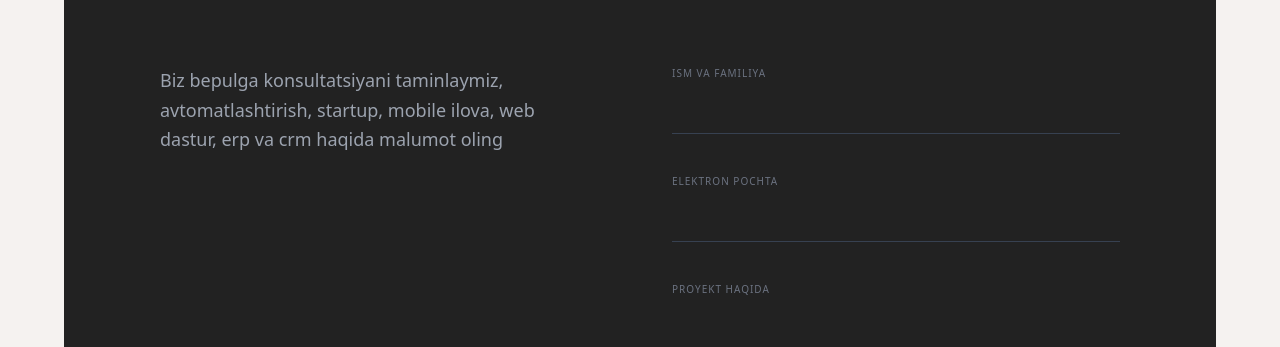
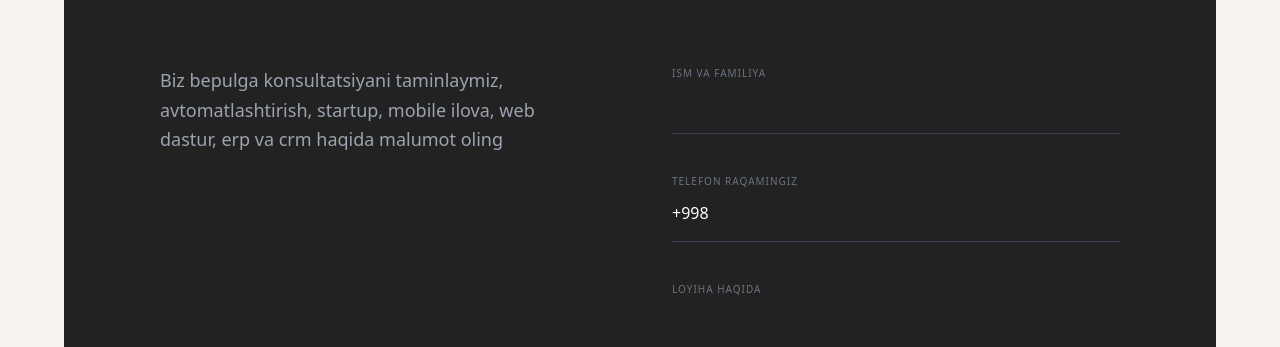
Before and after one commit to the-ict/qoshiq, a React (Create React App) app: page / in a window 1280 px wide. Shown: the part 6259-6606 px from the top of the page. Built offline with nearby package versions, Linux system fonts and the light colour scheme.

Commit message:
add: Contacting made work

```diff
--- a/package.json
+++ b/package.json
@@ -12,6 +12,7 @@
     "@types/node": "^16.18.126",
     "@types/react": "^19.2.14",
     "@types/react-dom": "^19.2.3",
+    "axios": "^1.16.0",
     "gsap": "^3.15.0",
     "lucide-react": "^1.14.0",
     "react": "^19.2.5",
--- a/src/components/ContactSection.tsx
+++ b/src/components/ContactSection.tsx
@@ -1,7 +1,13 @@
 import { useGSAP } from "@gsap/react";
+import axios from "axios";
 import gsap from "gsap";
+import { useState } from "react";
+
 
 const ContactSection = () => {
+  const [name, setName] = useState<string>("");
+  const [phone, setPhone] = useState<string>("+998");
+  const [about, setAbout] = useState<string>("");
   useGSAP(() => {
     const contactTimeline = gsap.timeline({
       scrollTrigger: {
@@ -23,6 +29,27 @@ const ContactSection = () => {
       opacity: 0,
     });
   }, [])
+
+  const onSubmitContacts = async () => {
+    try {
+      const response = await axios.post("https://api.akbw.uz/api/contact", {
+        name: name,
+        phone,
+        about
+      });
+
+      if (response.data) {
+        alert("Sizning ma'lumotlaringiz muvaffaqiyatli yuborildi!")
+      } else {
+        alert("Sizning ma'lumotlaringiz muvaffaqiyatli yuborilmadi!")
+      }
+    } catch (error) {
+      console.log("Sending Contact Info Error: ", error);
+      throw new Error("Sending Contact Info Error", {
+        cause: error,
+      })
+    }
+  }
   return (
     <section className="bg-[#222222] mt-10 text-white py-20 px-8 md:px-16 lg:px-24 rounded-[40px] overflow-hidden" id="contact">
       <div className="max-w-7xl mx-auto">
@@ -65,26 +92,32 @@ const ContactSection = () => {
               </label>
               <input
                 type="text"
+                defaultValue={name}
+                onChange={(e) => setName(e.target.value)}
                 className="bg-transparent w-full outline-none py-2 text-white placeholder-gray-800"
               />
             </div>
 
             <div className="border-b border-gray-700 pb-2">
               <label className="block text-[10px] uppercase tracking-widest text-gray-500 mb-1">
-                Elektron Pochta
+                Telefon raqamingiz
               </label>
               <input
-                type="email"
+                type="text"
+                defaultValue={phone}
+                onChange={(e) => setPhone(e.target.value)}
                 className="bg-transparent w-full outline-none py-2 text-white placeholder-gray-800"
               />
             </div>
 
             <div className="border-b border-gray-700 pb-2">
               <label className="block text-[10px] uppercase tracking-widest text-gray-500 mb-1">
-                Proyekt Haqida
+                Loyiha Haqida
               </label>
               <textarea
                 rows={1}
+                defaultValue={about}
+                onChange={(e) => setAbout(e.target.value)}
                 className="bg-transparent w-full outline-none py-2 text-white placeholder-gray-800 resize-none"
               />
             </div>
```
Also changed, not shown: 2 other files (tests, documents, lock files or other folders).
